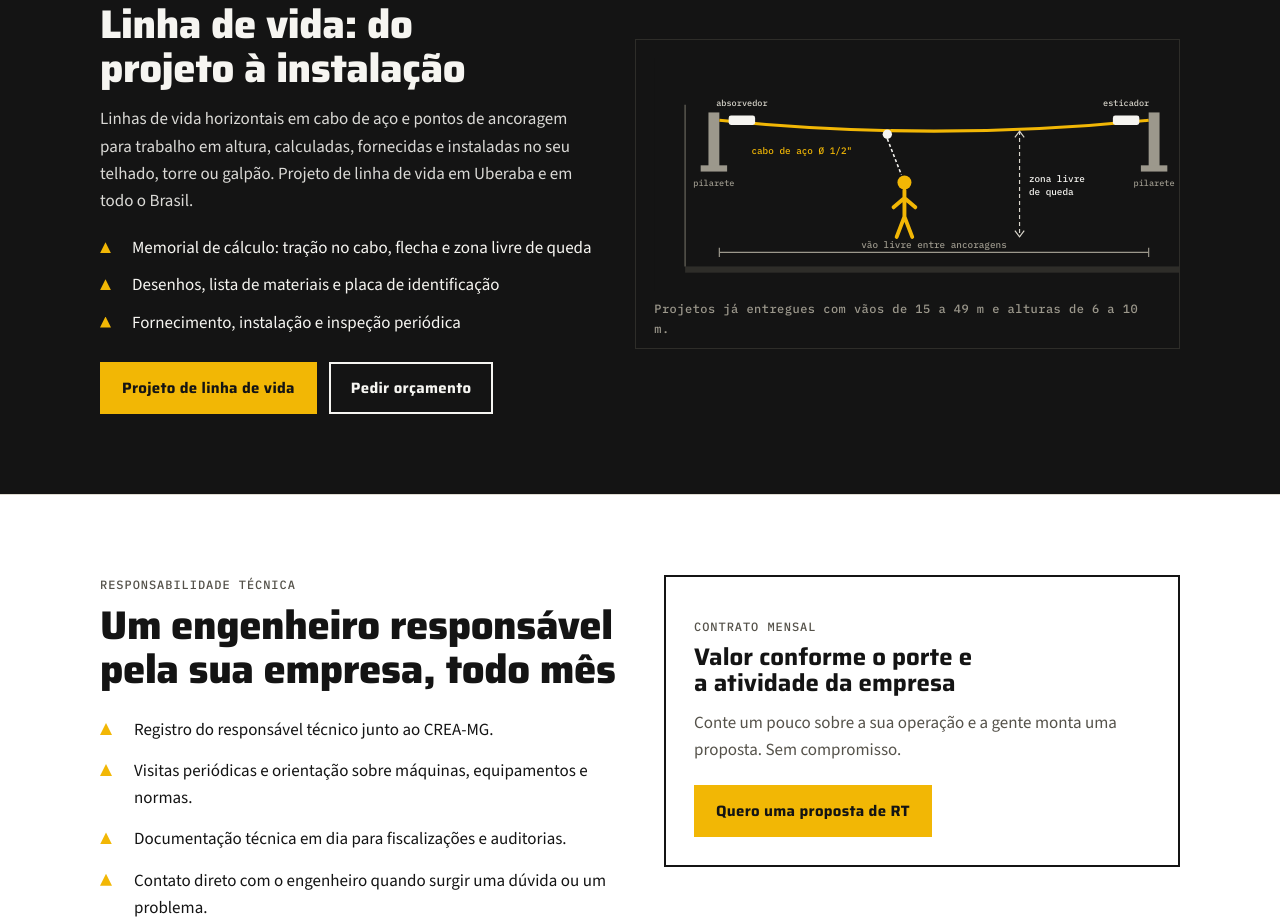
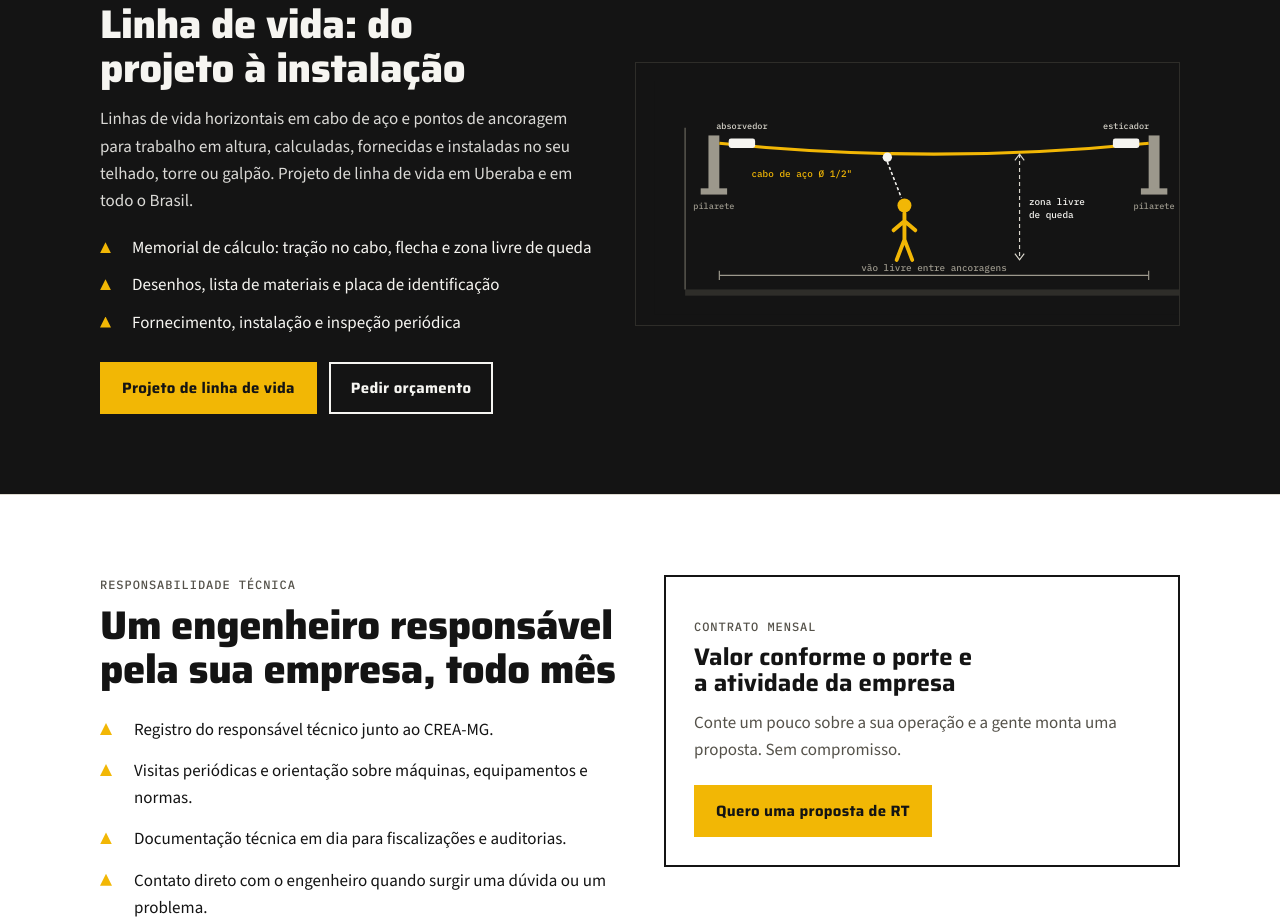
Before and after one commit to pedroant1996/mecatri-site, a plain HTML site: page index.html in a window 1280 px wide. Shown: the part 1778-2702 px from the top of the page. Drawn offline with nearby package versions, Linux system fonts and the light colour scheme.

Commit message:
Remove legenda do destaque de linha de vida
Co-Authored-By: Claude Opus 5.5 <noreply@anthropic.com>
Claude-Session: https://claude.ai/code/session_01Ku1v542mefoHny6pczxXeF

```diff
--- a/index.html
+++ b/index.html
@@ -415,7 +415,7 @@ footer .wrap{display:flex;flex-wrap:wrap;justify-content:space-between;gap:12px;
 <text x="190" y="124" fill="#F2B705" font-family="IBM Plex Mono,monospace" font-size="12" text-anchor="middle">cabo de aço Ø 1/2"</text>
 <text x="77" y="164" fill="#9C988C" font-family="IBM Plex Mono,monospace" font-size="11" text-anchor="middle">pilarete</text>
 <text x="643" y="164" fill="#9C988C" font-family="IBM Plex Mono,monospace" font-size="11" text-anchor="middle">pilarete</text>
-</svg><figcaption>Projetos já entregues com vãos de 15 a 49 m e alturas de 6 a 10 m.</figcaption></figure>
+</svg></figure>
     </div>
   </section>
 
```
